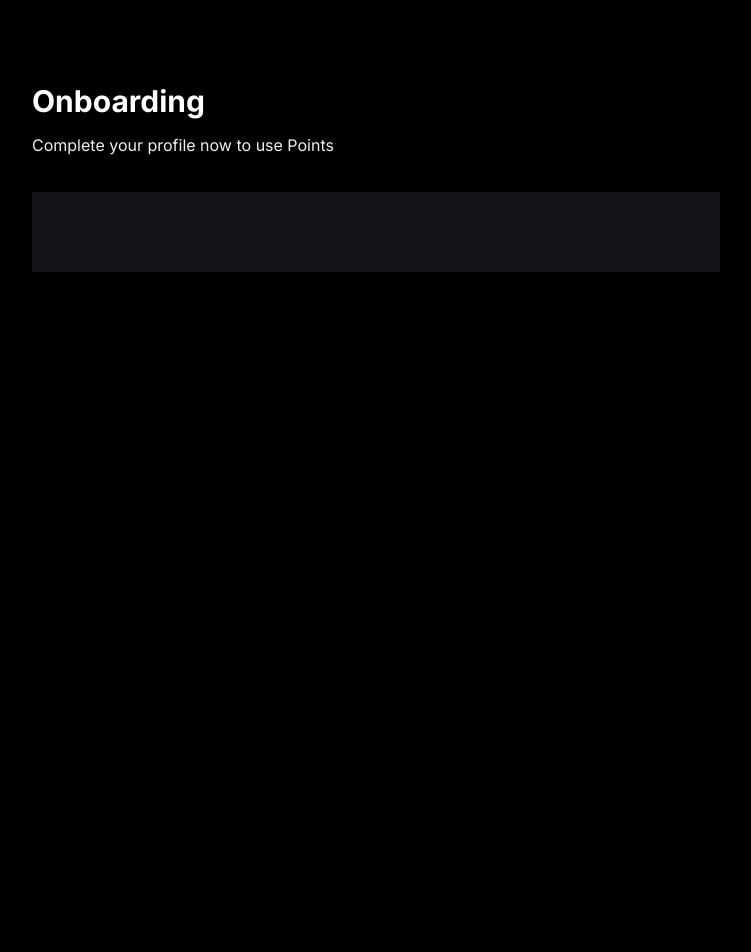
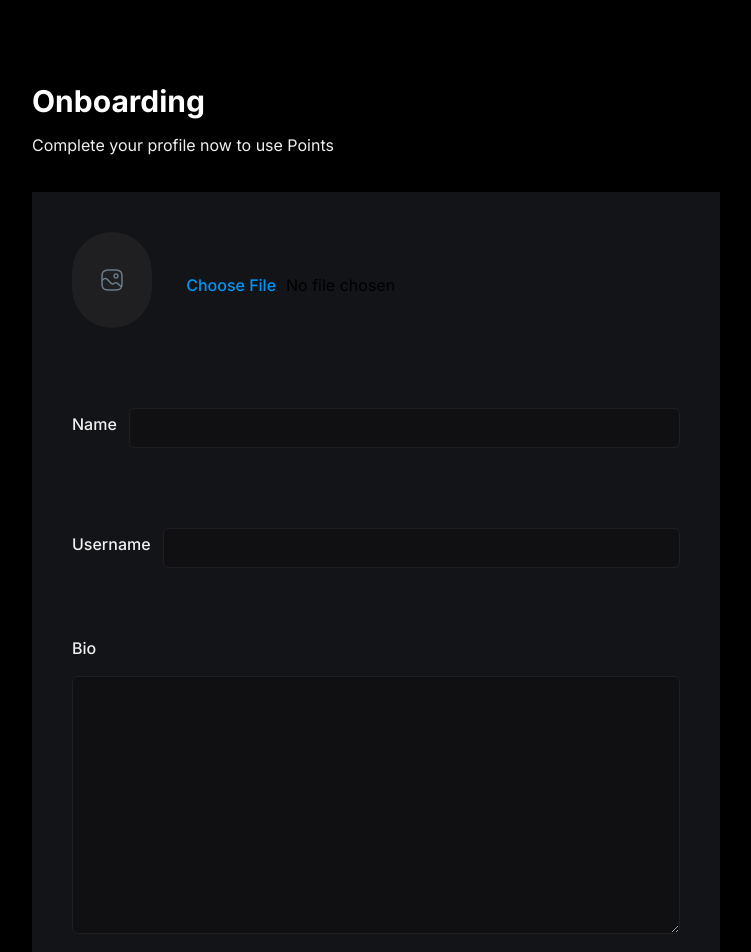
Before and after one commit to Ifeanyi-Ani/point, a Next.js app: page /onboarding in a window 1280 px wide. Shown: the top 952 px of the page, without its empty margins (264-1015 px from the left). Before the commit the page ends 800 px from the top, so only its background shows below. Built offline with nearby package versions, Linux system fonts and the light colour scheme; no server answers.

Commit message:
setting up unbording form

```diff
--- a/components/forms/AccountProfile.tsx
+++ b/components/forms/AccountProfile.tsx
@@ -1,6 +1,7 @@
 'use client';
 import { useForm } from 'react-hook-form';
 import { Button } from '@/components/ui/button';
+import Image from 'next/image';
 import {
   Form,
   FormControl,
@@ -13,6 +14,9 @@
 import { Input } from '@/components/ui/input';
 import { zodResolver } from '@hookform/resolvers/zod';
 import { userValidation } from '@/lib/validations/user';
+import * as z from 'zod';
+import { ChangeEvent } from 'react';
+import { Textarea } from '../ui/textarea';
 
 interface Props {
   user: {
@@ -25,8 +29,17 @@
   };
   btnTitle: string;
 }
+
+const handleImage = (e: ChangeEvent, field: (value: string) => void) => {
+  e.preventDefault();
+};
+
 function AccountProfile({ user, btnTitle }: Props) {
-  const onSubmit = () => {};
+  function onSubmit(values: z.infer<typeof userValidation>) {
+    // Do something with the form values.
+    // ✅ This will be type-safe and validated.
+    console.log(values);
+  }
   const form = useForm({
     resolver: zodResolver(userValidation),
     defaultValues: {
@@ -36,25 +49,109 @@
       bio: '',
     },
   });
-  return;
+  return (
     <Form {...form}>
-    <form onSubmit={form.handleSubmit(onSubmit)} className="space-y-8">
+      <form
+        onSubmit={form.handleSubmit(onSubmit)}
+        className="flex flex-col justify-start gap-10 space-y-8"
+      >
         <FormField
           control={form.control}
           name="username"
           render={({ field }) => (
-          <FormItem>
-            <FormLabel>Username</FormLabel>
+            <FormItem className="flex items-center gap-4">
+              <FormLabel className="account-form_image-label">
+                {field.value ? (
+                  <Image
+                    src={field.value}
+                    alt="profile photo"
+                    width={96}
+                    height={96}
+                    priority
+                    className="rounded-full object-contain"
+                  />
+                ) : (
+                  <Image
+                    src="/assets/profile.svg"
+                    alt="profile photo"
+                    width={24}
+                    height={24}
+                    className="object-contain"
+                  />
+                )}
+              </FormLabel>
               <FormControl>
-              <Input placeholder="shadcn" {...field} />
+                <Input
+                  type="file"
+                  accept="image/*"
+                  placeholder="Upload a photo"
+                  className="account-form_image-input"
+                  onChange={e => handleImage(e, field.onChange)}
+                />
               </FormControl>
-            <FormDescription>This is your public display name.</FormDescription>
-            <FormMessage />
             </FormItem>
           )}
         />
-      <Button type="submit">Submit</Button>
+
+        <FormField
+          control={form.control}
+          name="name"
+          render={({ field }) => (
+            <FormItem className="flex items-center gap-3">
+              <FormLabel className="text-base-semibold text-light-2">
+                Name
+              </FormLabel>
+              <FormControl className="flex-1 text-base-semibold text-gray-200">
+                <Input
+                  className="account-form_input no-focus"
+                  type="text"
+                  {...field}
+                />
+              </FormControl>
+            </FormItem>
+          )}
+        />
+        <FormField
+          control={form.control}
+          name="username"
+          render={({ field }) => (
+            <FormItem className="flex items-center gap-3">
+              <FormLabel className="text-base-semibold text-light-2">
+                Username
+              </FormLabel>
+              <FormControl className="flex-1 text-base-semibold text-gray-200">
+                <Input
+                  className="account-form_input no-focus"
+                  type="text"
+                  {...field}
+                />
+              </FormControl>
+            </FormItem>
+          )}
+        />
+        <FormField
+          control={form.control}
+          name="bio"
+          render={({ field }) => (
+            <FormItem className="flex flex-col gap-3">
+              <FormLabel className="text-base-semibold text-light-2">
+                Bio
+              </FormLabel>
+              <FormControl className="flex-1 text-base-semibold text-gray-200">
+                <Textarea
+                  className="account-form_input no-focus"
+                  rows={10}
+                  {...field}
+                />
+              </FormControl>
+            </FormItem>
+          )}
+        />
+        <Button type="submit" className="bg-primary-500">
+          Submit
+        </Button>
       </form>
-  </Form>;
+    </Form>
+  );
 }
 export default AccountProfile;
--- /dev/null
+++ b/components/ui/textarea.tsx
@@ -0,0 +1,24 @@
+import * as React from "react"
+
+import { cn } from "@/lib/utils"
+
+export interface TextareaProps
+  extends React.TextareaHTMLAttributes<HTMLTextAreaElement> {}
+
+const Textarea = React.forwardRef<HTMLTextAreaElement, TextareaProps>(
+  ({ className, ...props }, ref) => {
+    return (
+      <textarea
+        className={cn(
+          "flex min-h-[80px] w-full rounded-md border border-slate-200 bg-white px-3 py-2 text-sm ring-offset-white placeholder:text-slate-500 focus-visible:outline-none focus-visible:ring-2 focus-visible:ring-slate-950 focus-visible:ring-offset-2 disabled:cursor-not-allowed disabled:opacity-50 dark:border-slate-800 dark:bg-slate-950 dark:ring-offset-slate-950 dark:placeholder:text-slate-400 dark:focus-visible:ring-slate-300",
+          className
+        )}
+        ref={ref}
+        {...props}
+      />
+    )
+  }
+)
+Textarea.displayName = "Textarea"
+
+export { Textarea }
```
Lines whose indentation alone changed are shown as unchanged.
